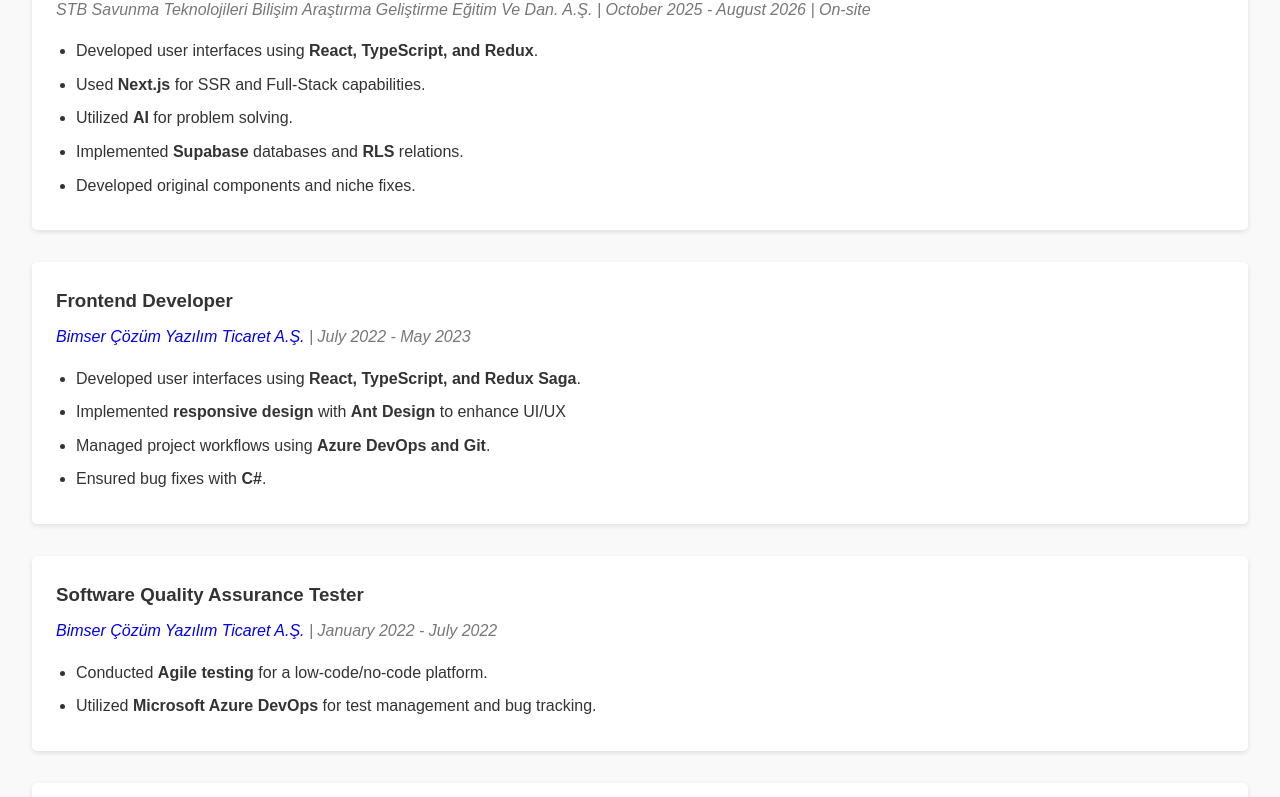
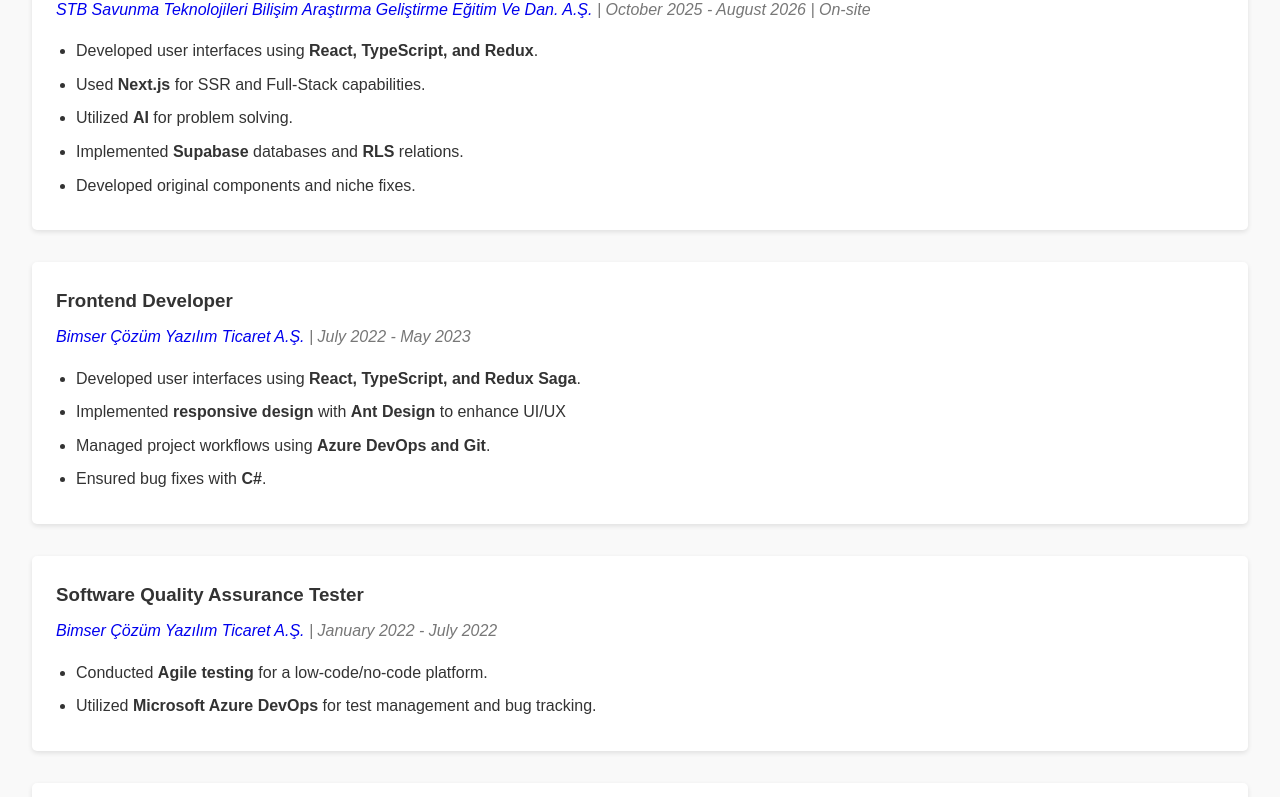
Before and after one commit to theviltrumite/mehmeterenballi, a plain HTML site: page index.html in a window 1280 px wide. Shown: the part 3204-4001 px from the top of the page. Drawn offline with Linux system fonts and the light colour scheme.

Commit message:
Link STB Savunma company website

```diff
--- a/index.html
+++ b/index.html
@@ -257,7 +257,7 @@
         <div class="experience-container">
             <div class="experience">
                 <h3>Computer Engineer</h3>
-                <p class="company">STB Savunma Teknolojileri Bilişim Araştırma Geliştirme Eğitim Ve Dan. A.Ş. |
+                <p class="company"><a href="https://stb.plus/" target="_blank" rel="noopener noreferrer">STB Savunma Teknolojileri Bilişim Araştırma Geliştirme Eğitim Ve Dan. A.Ş.</a> |
                     October 2025 - August 2026 | On-site</p>
                 <ul>
                     <li>Developed user interfaces using <b>React, TypeScript, and Redux</b>.</li>
```
